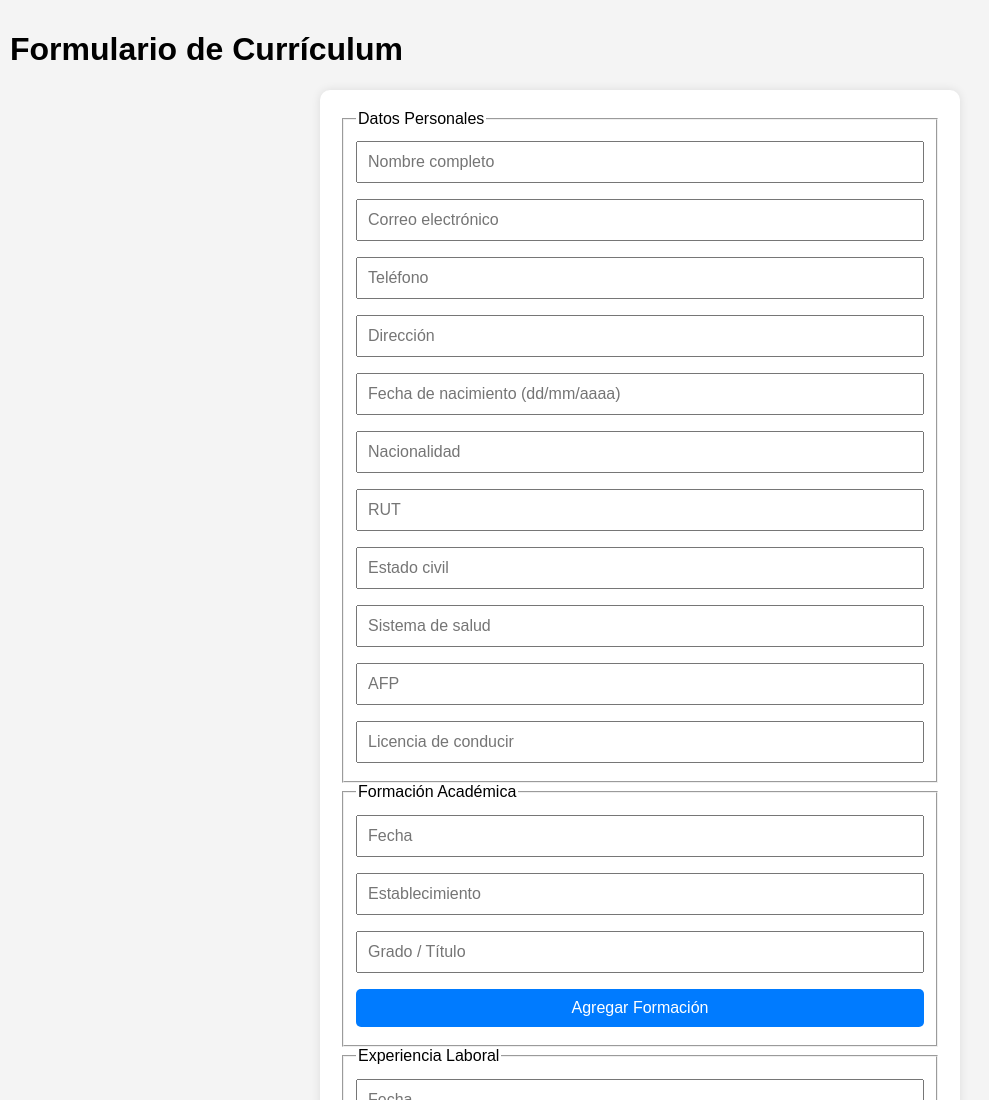
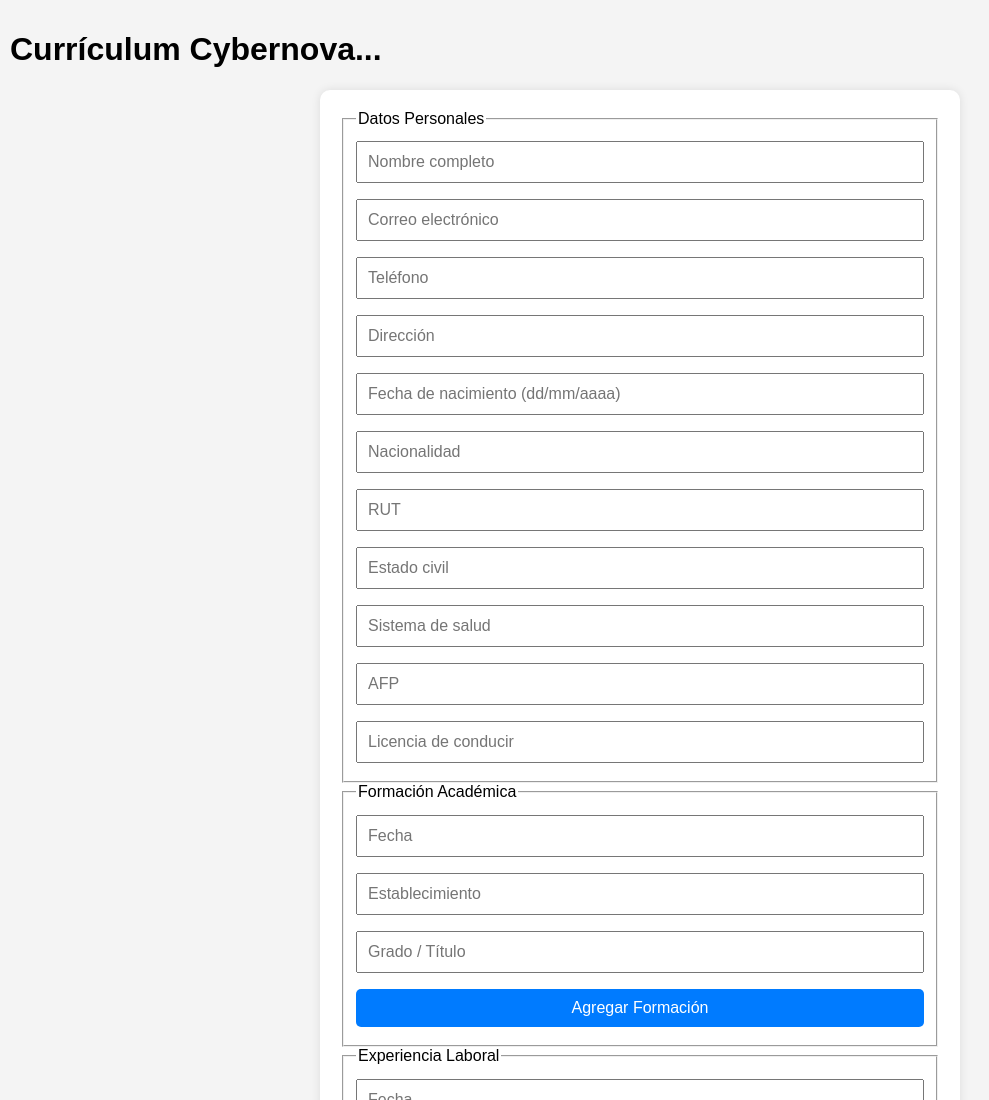
Before and after one commit to cybernovala/curriculum-cybernova, a plain HTML site: page index.html in a window 1280 px wide. Shown: the top 1100 px of the page, without its empty margins (0-989 px from the left). Drawn offline with Linux system fonts and the light colour scheme.

Commit message:
Update index.html

```diff
--- a/index.html
+++ b/index.html
@@ -3,11 +3,11 @@
 <head>
   <meta charset="UTF-8" />
   <meta name="viewport" content="width=device-width, initial-scale=1.0"/>
-  <title>Currículum Cybernova...</title>
+  <title>Currículum Cybernova</title>
   <link rel="stylesheet" href="styles.css" />
 </head>
 <body>
-  <h1>Formulario de Currículum</h1>
+  <h1>Currículum Cybernova...</h1>
 
   <form id="formulario">
     <fieldset>
```
